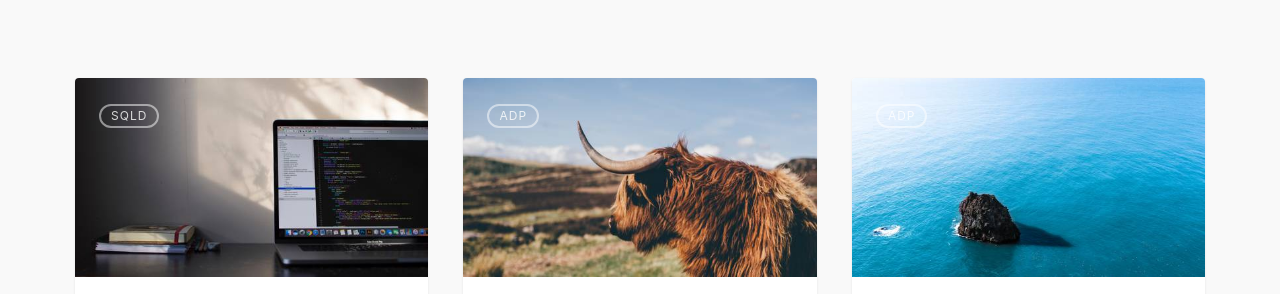
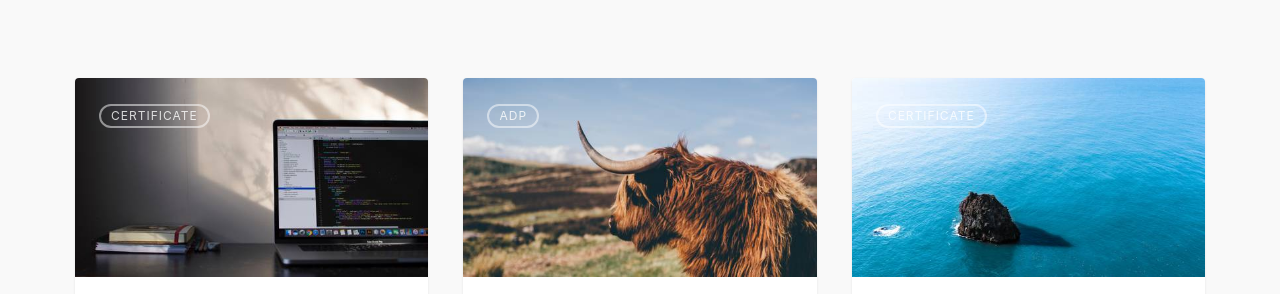
Before and after one commit to hjben/hjben.github.io, a Jekyll site: the page built from index.md, in a window 1280 px wide and 900 px high, scrolled down 426 px. Shown: the part 152-446 px from the top of the window. Built offline with Jekyll 4.4.1, drawn with Linux system fonts in a browser that asks for light colours; nearby versions of some CDN libraries.

Commit message:
ADP tag update

```diff
--- a/_posts/2023-11-25-adp-docker.md
+++ b/_posts/2023-11-25-adp-docker.md
@@ -2,7 +2,7 @@
 layout: post
 title: ADP 시험을 위한 Jupyter Notebook 환경 구축
 featured-img: sleek
-category: [ADP]
+category: [Certificate]
 summary: Docker로 Jupyter notebook 환경 커스터마이징
 ---
 
--- a/_posts/2024-01-26-sqld-dataedu.md
+++ b/_posts/2024-01-26-sqld-dataedu.md
@@ -2,7 +2,7 @@
 layout: post
 title: 데이터에듀 SQLD 온라인강의 수강후기
 featured-img: emile-perron-190221
-category: [SQLD]
+category: [Certificate]
 summary: 데이터에듀 SQLD 합격 패키지 강의 체험단 수강후기
 ---
 
```
